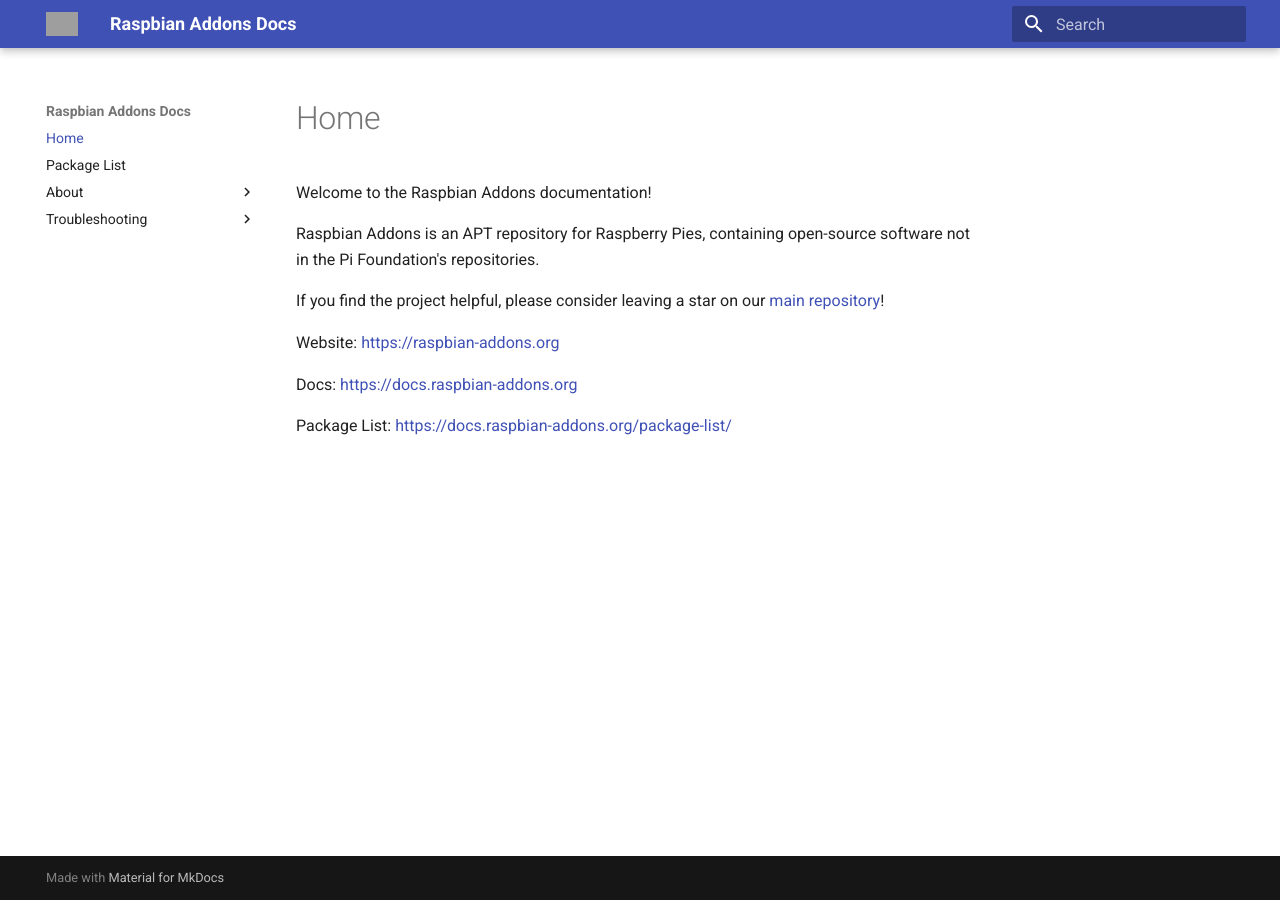
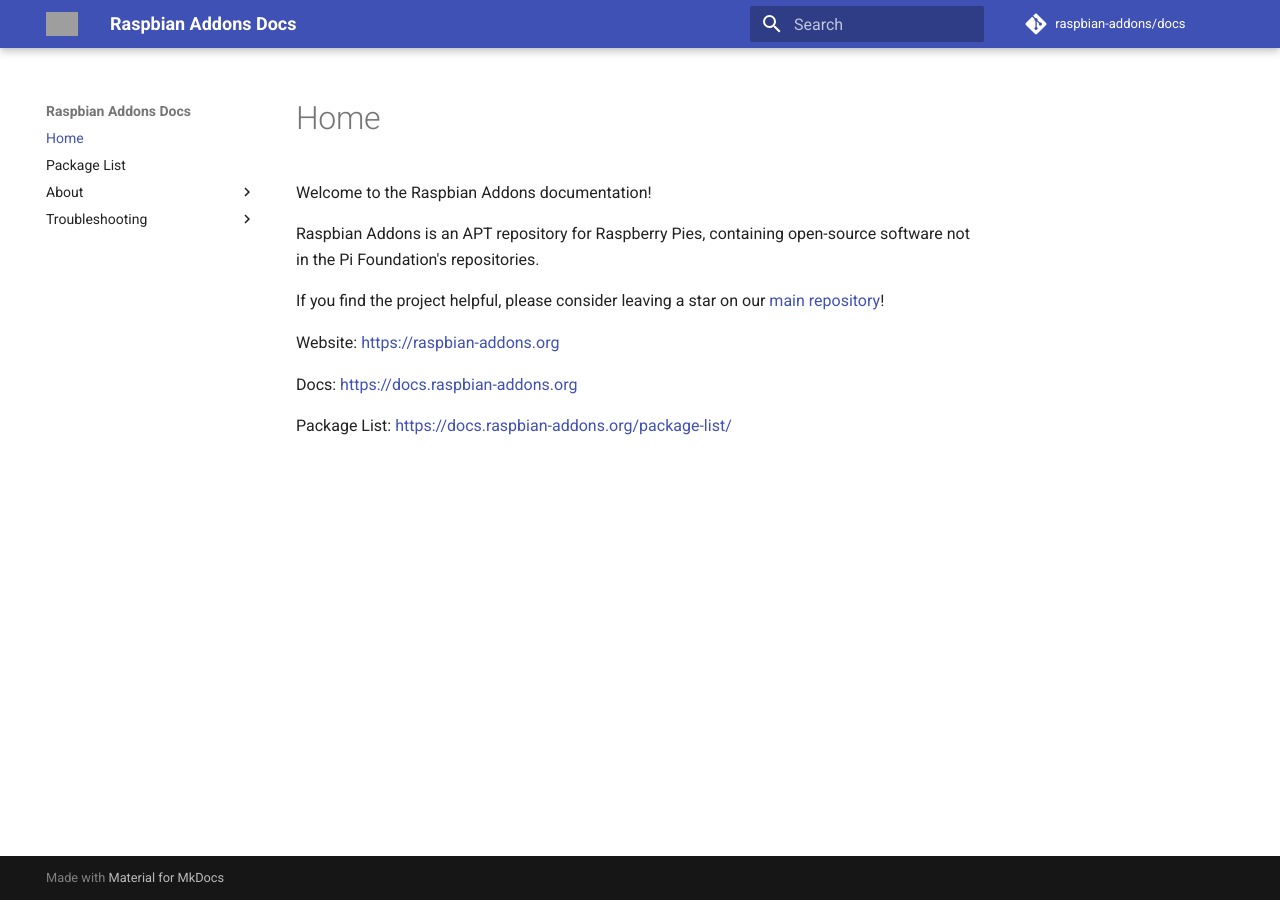
Before and after one commit to raspbian-addons/docs, an MkDocs documentation site: the page built from docs/index.md, in a window 1280 px wide. Built offline with MkDocs 1.6.1 and Material for MkDocs 9.7.7, drawn with Linux system fonts in a browser that asks for light colours; comment, search, counter and statistics services are not loaded; grey boxes are pictures that could not be loaded.

Commit message:
Add repo button

```diff
--- a/mkdocs.yml
+++ b/mkdocs.yml
@@ -3,3 +3,7 @@
   name: material
   logo: 'https://cdn.jsdelivr.net/gh/raspbian-addons/raspbian-addons@master/icons/logo-condensed-nosquare.png'
   favicon: 'https://cdn.jsdelivr.net/gh/raspbian-addons/raspbian-addons@master/icons/logo-condensed-nosquare.png'
+
+repo_name: raspbian-addons/docs
+repo_url: https://github.com/raspbian-addons/docs
+edit_uri: https://github.com/raspbian-addons/docs/edit/main/docs/
```
